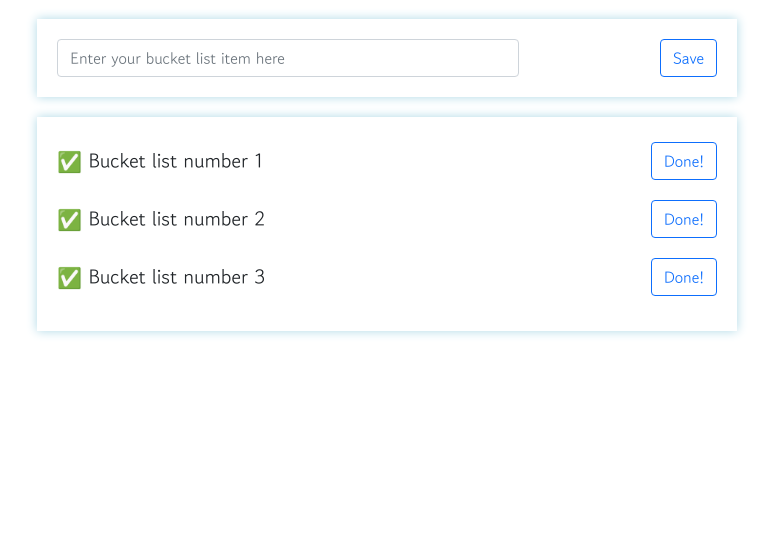
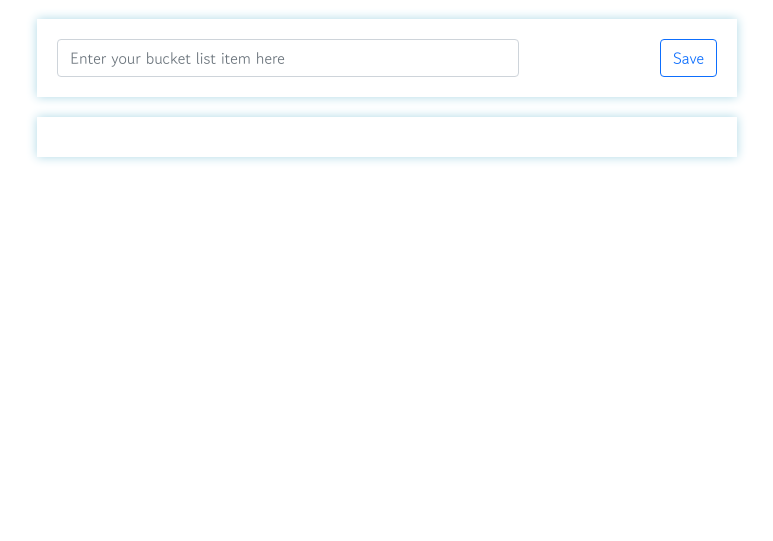
Before and after one commit to ahmadneor1/bucketlist, a Flask app: page / in a window 1280 px wide. Shown: the part 201-742 px from the top of the page, without its empty margins (253-1026 px from the left). Run offline with Flask 3, Linux system fonts and the light colour scheme; data that the repository does not hold is empty.

Commit message:
First Commit

```diff
--- a/templates/index.html
+++ b/templates/index.html
@@ -84,6 +84,9 @@
         }
     </style>
     <script>
+        $(document).ready(function () {
+            show_bucket();
+        });
         function show_bucket() {
             $("#bucket-list").empty();
             $.ajax({
@@ -162,20 +165,7 @@
             <button onclick="save_bucket()" type="button" class="btn btn-outline-primary">Save</button>
         </div>
     </div>
-    <div class="mybox" id="bucket-list">
-        <li>
-            <h2>✅ Bucket list number 1</h2>
-            <button onclick="done_bucket(5)" type="button" class="btn btn-outline-primary">Done!</button>
-        </li>
-        <li>
-            <h2>✅ Bucket list number 2</h2>
-            <button onclick="done_bucket(5)" type="button" class="btn btn-outline-primary">Done!</button>
-        </li>
-        <li>
-            <h2>✅ Bucket list number 3</h2>
-            <button onclick="done_bucket(5)" type="button" class="btn btn-outline-primary">Done!</button>
-        </li>
-    </div>
+    <div class="mybox" id="bucket-list"></div>
 </body>
 
 </html>
```
Also changed, not shown: static/ogimage.png (added).
